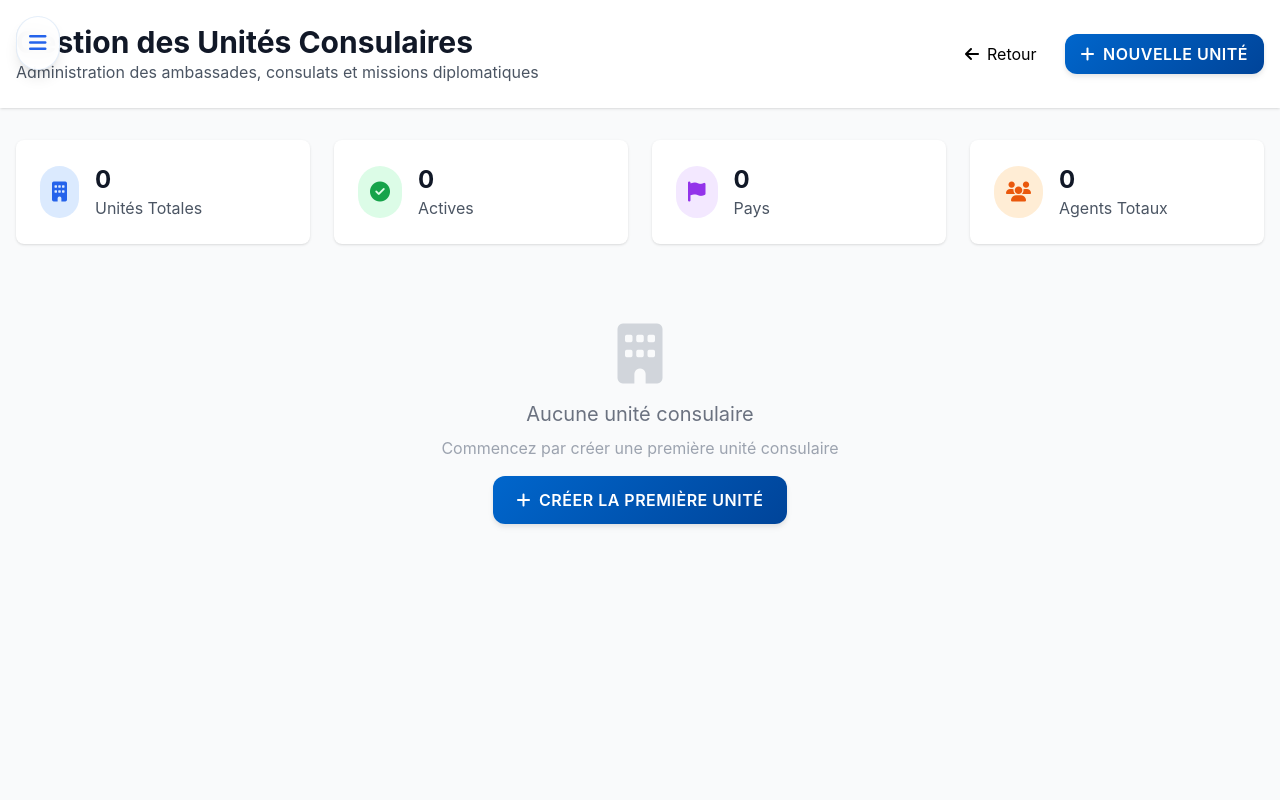
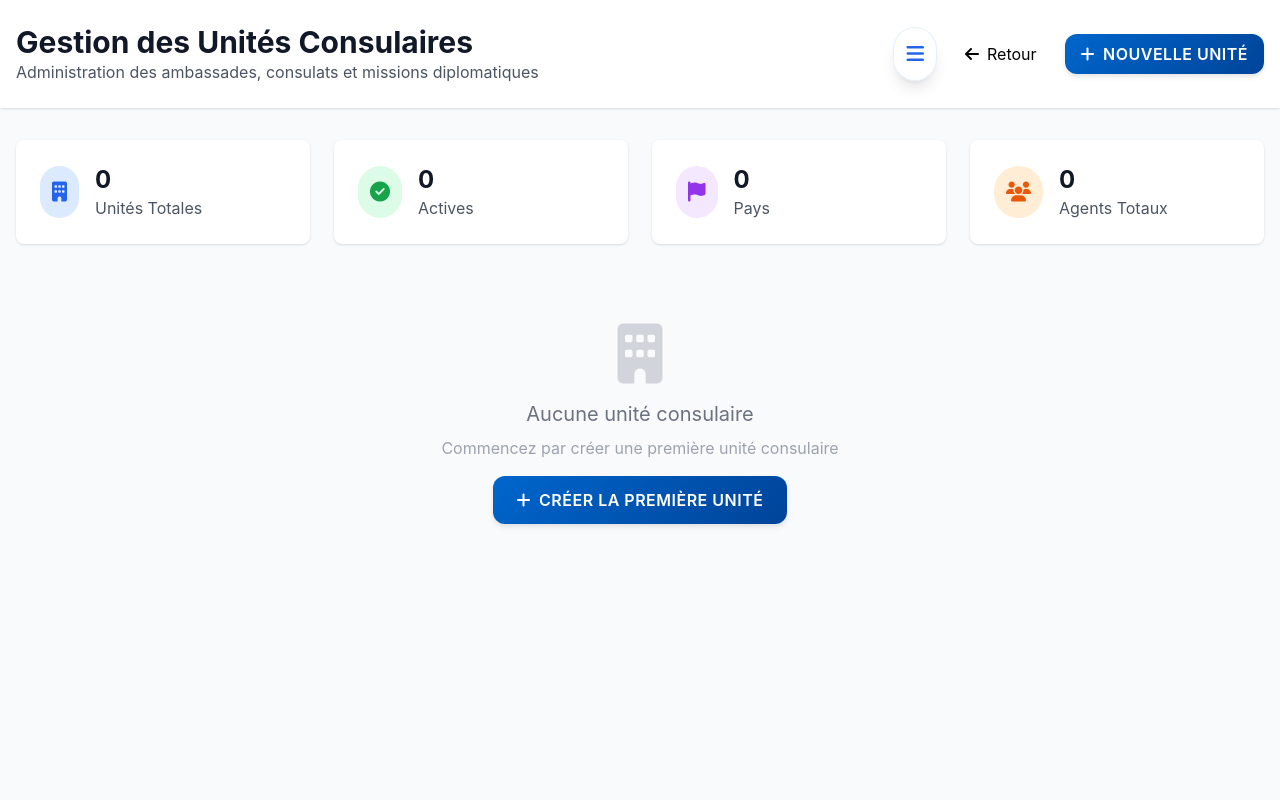
Before and after one commit to moa-digitalagency/ConsulConnect, a Flask app: page /superviseur/unites in a window 1280 px wide. Run offline with Flask 3, Linux system fonts and the light colour scheme; a user stored in the database is signed in; data that the repository does not hold is empty; some libraries are stand-ins or nearby versions.

Commit message:
Adjust hamburger menu position and functionality
Modify the global hamburger menu and dropdown positioning in base.html, and integrate the hamburger button into superviseur/services.html and superviseur/unites.html. Also updates the unit detail link in superviseur/unites.html.

Replit-Commit-Author: Agent
Replit-Commit-Session-Id: 95e74a84-9068-4fda-beee-b0bac4c50d16
Replit-Commit-Checkpoint-Type: full_checkpoint
Replit-Commit-Screenshot-Url: https://storage.googleapis.com/screenshot-production-us-central1/a2cf83ef-c684-405b-8aed-9ad6688e13d5/95e74a84-9068-4fda-beee-b0bac4c50d16/W0GimtT

```diff
--- a/templates/base.html
+++ b/templates/base.html
@@ -168,15 +168,9 @@
     {% block extra_head %}{% endblock %}
 </head>
 <body class="min-h-screen {% block body_class %}corporate-bg-white{% endblock %}">
-    <!-- Menu Hamburger Global -->
-    <div id="globalMenu" class="fixed top-4 left-4 z-50">
-        <button id="menuToggle" class="glass p-3 rounded-full shadow-lg hover:shadow-xl transition-all duration-300 text-blue-600 hover:bg-blue-50">
-            <i class="fas fa-bars text-xl"></i>
-        </button>
-    </div>
 
     <!-- Menu déroulant -->
-    <div id="menuDropdown" class="fixed top-16 left-4 z-40 w-80 glass rounded-lg shadow-xl transform -translate-x-full opacity-0 transition-all duration-300 ease-in-out">
+    <div id="menuDropdown" class="fixed top-20 right-4 z-40 w-80 glass rounded-lg shadow-xl transform translate-x-full opacity-0 transition-all duration-300 ease-in-out">
         <div class="p-6">
             <div class="flex items-center justify-between mb-6">
                 <h3 class="text-lg font-bold text-gray-900">Navigation</h3>
@@ -386,7 +380,7 @@
             }
 
             function closeMenu() {
-                menuDropdown.style.transform = 'translateX(-100%)';
+                menuDropdown.style.transform = 'translateX(100%)';
                 menuDropdown.style.opacity = '0';
             }
 
--- a/templates/superviseur/services.html
+++ b/templates/superviseur/services.html
@@ -16,7 +16,11 @@
                     <h1 class="text-3xl font-bold text-gray-900">Gestion des Services Consulaires</h1>
                     <p class="text-gray-600">Administration des services disponibles dans le système</p>
                 </div>
-                <div class="flex space-x-3">
+                <div class="flex items-center space-x-3">
+                    <!-- Menu Hamburger -->
+                    <button id="menuToggle" class="glass p-3 rounded-full shadow-lg hover:shadow-xl transition-all duration-300 text-blue-600 hover:bg-blue-50">
+                        <i class="fas fa-bars text-xl"></i>
+                    </button>
                     <a href="{{ url_for('superviseur_dashboard') }}" class="btn-corporate-outline px-4 py-2">
                         <i class="fas fa-arrow-left mr-2"></i>Retour
                     </a>
--- a/templates/superviseur/unites.html
+++ b/templates/superviseur/unites.html
@@ -16,7 +16,11 @@
                     <h1 class="text-3xl font-bold text-gray-900">Gestion des Unités Consulaires</h1>
                     <p class="text-gray-600">Administration des ambassades, consulats et missions diplomatiques</p>
                 </div>
-                <div class="flex space-x-3">
+                <div class="flex items-center space-x-3">
+                    <!-- Menu Hamburger -->
+                    <button id="menuToggle" class="glass p-3 rounded-full shadow-lg hover:shadow-xl transition-all duration-300 text-blue-600 hover:bg-blue-50">
+                        <i class="fas fa-bars text-xl"></i>
+                    </button>
                     <a href="{{ url_for('superviseur_dashboard') }}" class="btn-corporate-outline px-4 py-2">
                         <i class="fas fa-arrow-left mr-2"></i>Retour
                     </a>
@@ -115,7 +119,7 @@
                             {{ 'Active' if unite.active else 'Inactive' }}
                         </span>
                         <div class="flex space-x-2">
-                            <a href="{{ url_for('admin_unit_detail', unit_id=unite.id) }}" class="text-blue-600 hover:bg-blue-50 p-2 rounded" title="Voir détails">
+                            <a href="/admin/units/{{ unite.id }}" class="text-blue-600 hover:bg-blue-50 p-2 rounded" title="Voir détails">
                                 <i class="fas fa-eye"></i>
                             </a>
                             <button onclick="editUnite({{ unite.id }})" class="text-green-600 hover:bg-green-50 p-2 rounded" title="Modifier">
```
Also changed, not shown: attached_assets/image_1756741684195.png (added).
